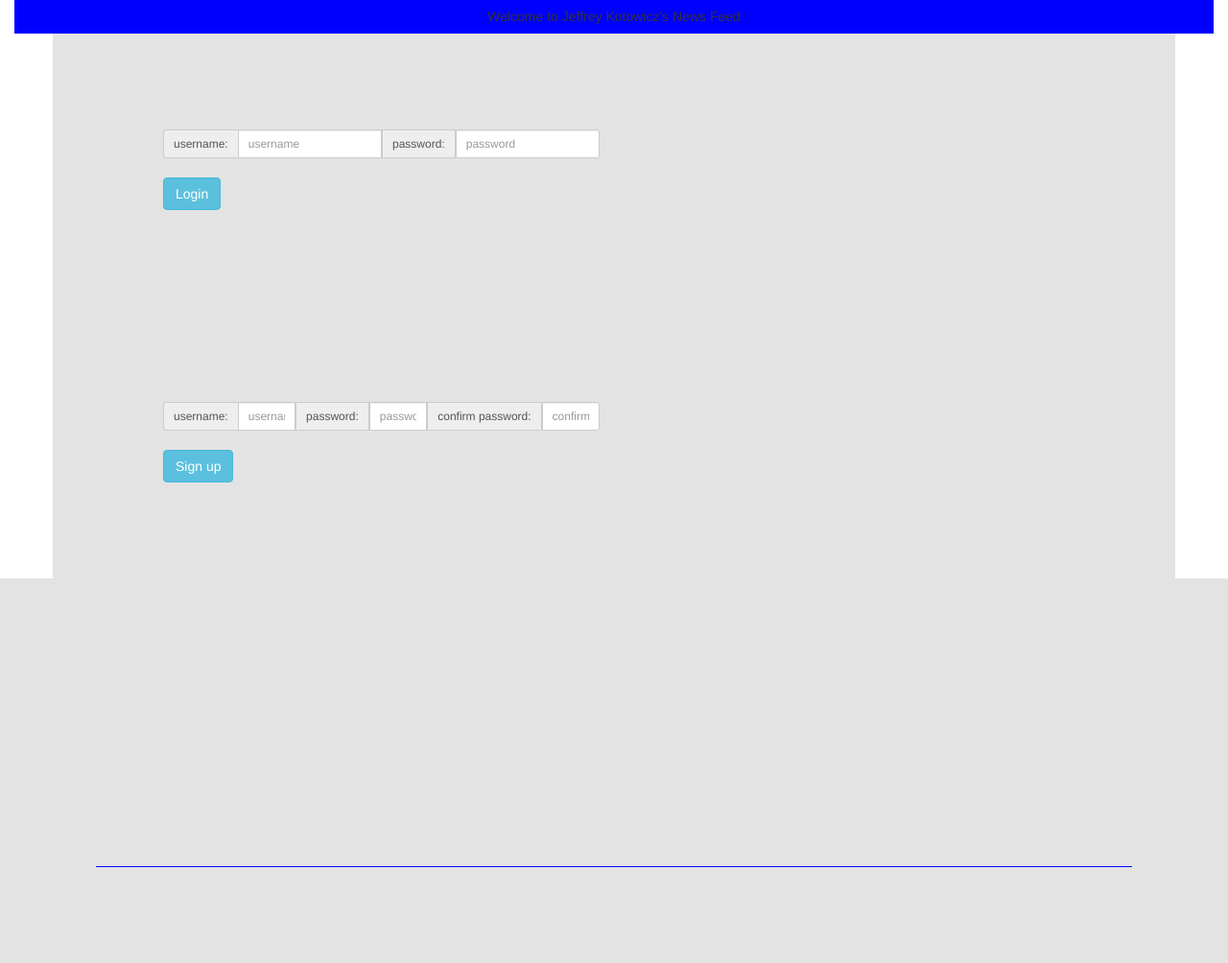
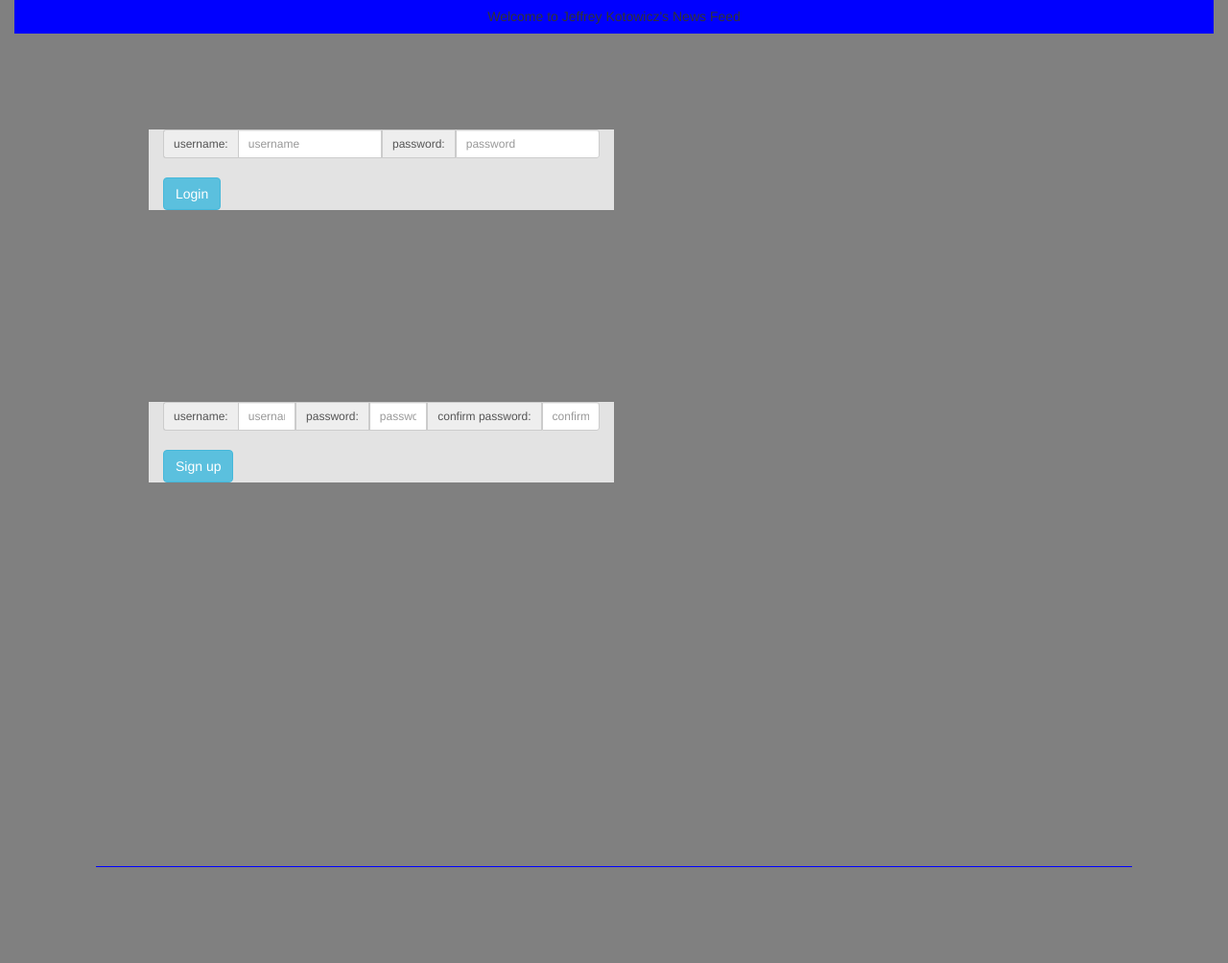
Before and after one commit to JKotowicz/SWEN-344-Assignments, a PHP site: page /home.html in a window 1280 px wide. Shown: the whole page at 96% size. Run offline with PHP 8.4, Linux system fonts and the light colour scheme; some libraries are stand-ins or nearby versions.

Commit message:
adjusting styling

```diff
--- a/feed/homeStyle.css
+++ b/feed/homeStyle.css
@@ -1,6 +1,5 @@
 .row {
     padding: 100px;
-    background-color: #e3e3e3;
 }
 
 .row-height {
@@ -16,3 +15,7 @@
 .col-md-12, .col-sm-10 {
 	background-color: blue;
 }
+
+body {
+	background-color: gray;
+}
```
